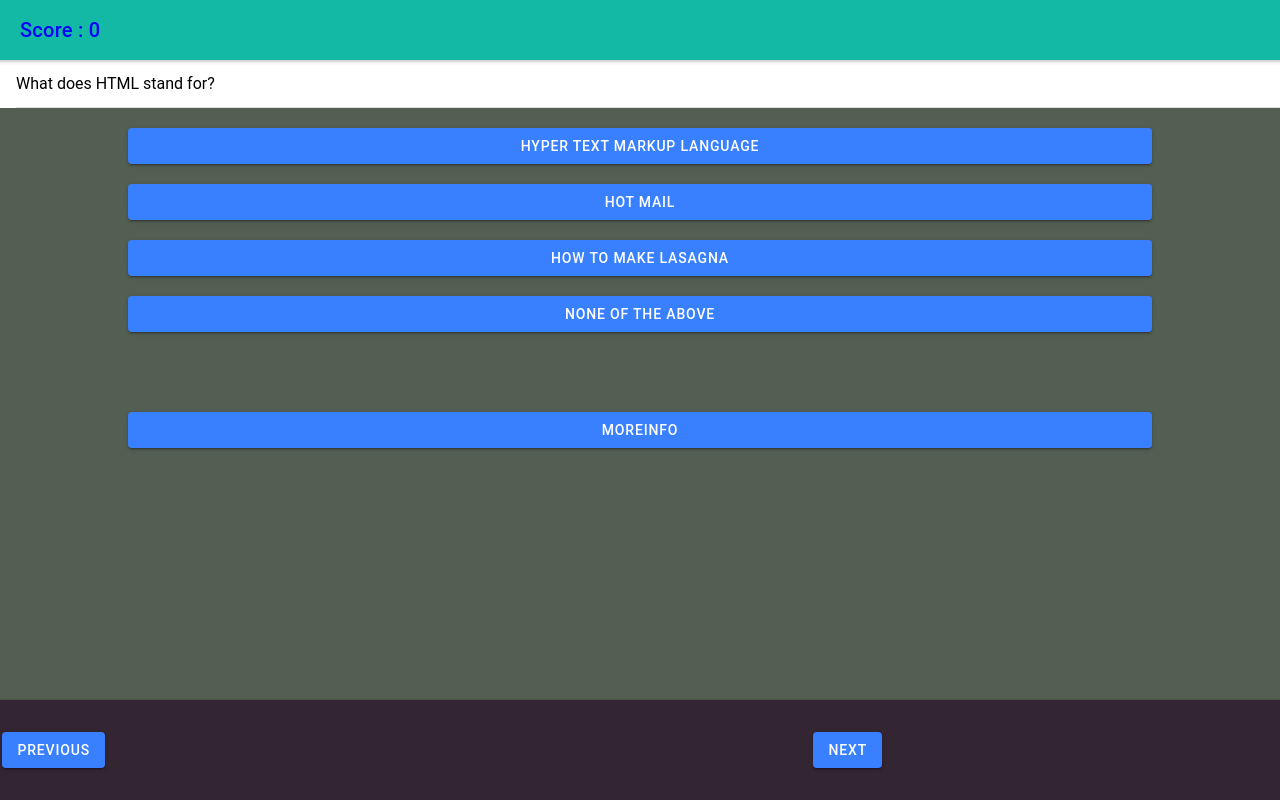
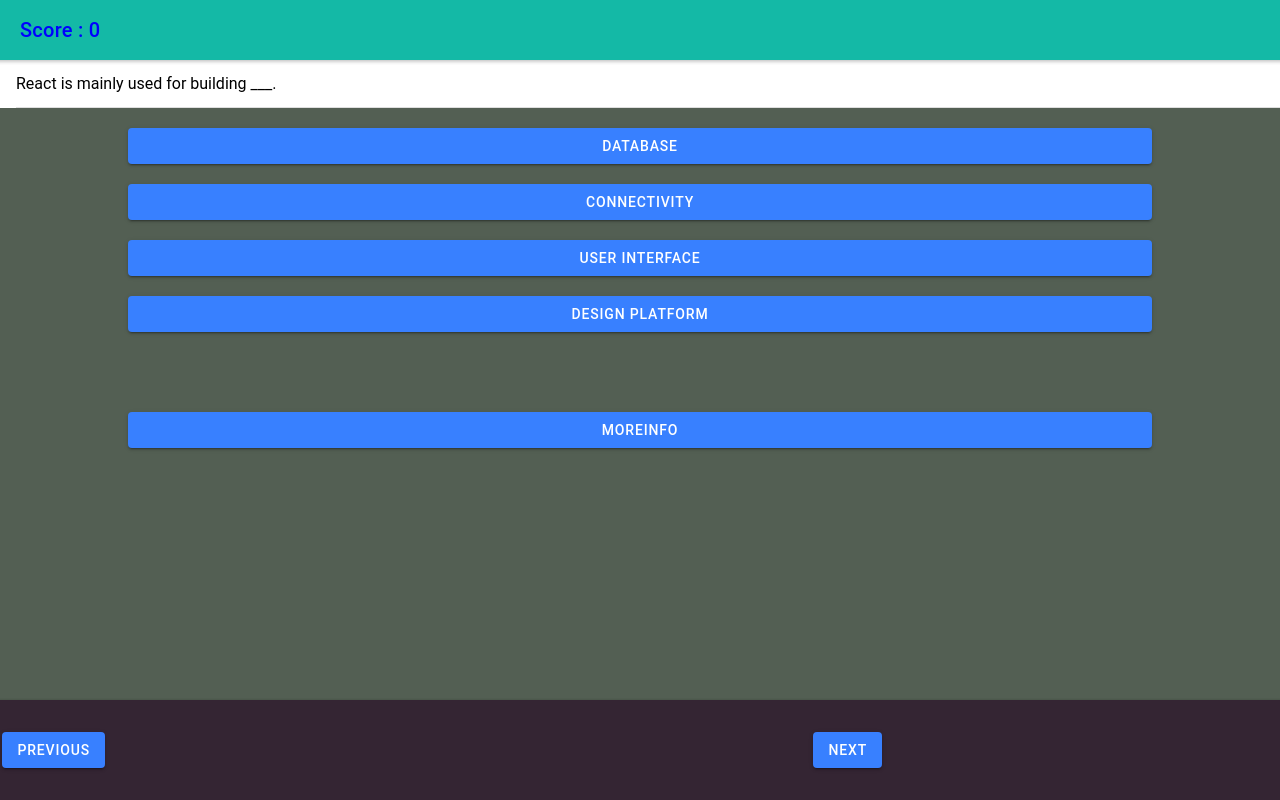
Before and after one commit to bibhasingh/quiz-proj-indv, a React (Create React App) app: page /reactQuestion in a window 1280 px wide. Built offline with nearby package versions, Linux system fonts and the light colour scheme.

Commit message:
second commit

```diff
--- a/src/pages/Question.tsx
+++ b/src/pages/Question.tsx
@@ -41,37 +41,120 @@
   ];
   const cssQuestionSet = [
     {
-      question: "What does HTML stand for?",
-      option1: "Hyper Text Markup Language",
-      option2: "Hot Mail",
-      option3: "How to Make Lasagna",
+      question: " CSS stands for ______",
+      option1: "Color Style Sheets",
+      option2: "Cascade Sheets Style",
+      option3: "Cascade Style Sheet",
+      option4: "Cascading Style Sheets",
+      moreInfo: "https://www.w3schools.com/html/html_css.asp",
+      answer: "Cascade Style Sheet",
+    },
+    {
+      question: " Which tag is used to embed CSS in HTML document?",
+      option1: "<CSS>",
+      option2: "<!DOCTYPE html>",
+      option3: "<script>",
+      option4: "<style>",
+      moreInfo: "https://www.w3schools.com/css/css_intro.asp",
+      answer: "<style>",
+    },
+    {
+      question: " The <link> tag goes inside",
+      option1: "the title section",
+      option2: "the head section",
+      option3: "the body section",
       option4: "None of the above",
-      moreInfo: "https://www.w3schools.com/html/",
-      answer: "Hyper Text Markup Language",
+      moreInfo: "https://www.w3schools.com/css/css_howto.asp",
+      answer: "the head section",
+    },
+    {
+      question: " What CSS define in HTML ?",
+      option1: "How to send HTML elements",
+      option2: "How to save HTML elements",
+      option3: "How to display HTML elements",
+      option4: "How to made HTML elements",
+      moreInfo: "https://www.w3schools.com/css/css_howto.asp",
+      answer: "How to display HTML elements",
     },
   ];
 
   const javaScriptQuestionSet = [
     {
-      question: "What does HTML stand for?",
-      option1: "Hyper Text Markup Language",
-      option2: "Hot Mail",
-      option3: "How to Make Lasagna",
+      question: "Javascript is a _____ language.",
+      option1: "Programming",
+      option2: "Application",
+      option3: "Scripting",
       option4: "None of the above",
-      moreInfo: "https://www.w3schools.com/html/",
-      answer: "Hyper Text Markup Language",
+      moreInfo: "https://www.w3schools.com/js/js_intro.asp",
+      answer: "Scripting",
+    },
+    {
+      question: "JavaScript is a _____ Side Scripting Language.",
+      option1: "Server",
+      option2: "Browser",
+      option3: "ISP",
+      option4: "None of the above",
+      moreInfo: "https://www.w3schools.com/js/js_whereto.asp",
+      answer: "Browser",
+    },
+    {
+      question: "Which of the following purpose, JavaScript is designed for ?",
+      option1: "To Execute Query Related to DB on Server",
+      option2: "To Style HTML Pages",
+      option3: "To Perform Server Side Scripting Operation",
+      option4: "To add interactivity to HTML Pages.",
+      moreInfo: "https://www.w3schools.com/js/js_whereto.asp",
+      answer: "To add interactivity to HTML Pages.",
+    },
+    {
+      question: "JavaScript can be written",
+      option1: "directly on the Server Script",
+      option2: "directly into HTML pages",
+      option3: "All of the above",
+      option4: "None of the above",
+      moreInfo: "https://www.w3schools.com/js/js_whereto.asp",
+      answer: "All of the above.",
     },
   ];
 
   const reactQuestionSet = [
     {
-      question: "What does HTML stand for?",
-      option1: "Hyper Text Markup Language",
-      option2: "Hot Mail",
-      option3: "How to Make Lasagna",
-      option4: "None of the above",
-      moreInfo: "https://www.w3schools.com/html/",
-      answer: "Hyper Text Markup Language",
+      question: "React is mainly used for building ___.",
+      option1: "Database",
+      option2: "Connectivity",
+      option3: "User interface",
+      option4: "Design Platform",
+      moreInfo: "https://www.w3schools.com/react/react_intro.asp",
+      answer: "User interface",
+    },
+    {
+      question: "The lifecycle methods are mainly used for ___.",
+      option1: "keeping track of event history",
+      option2: "enhancing components",
+      option3: "freeing up resources",
+      option4: "none of the above",
+      moreInfo: "https://www.w3schools.com/react/react_components.asp",
+      answer: "keeping track of event history",
+    },
+    {
+      question:
+        "___ can be done while multiple elements need to be returned from a component.",
+      option1: "Abstraction",
+      option2: "Packing",
+      option3: "Insulation",
+      option4: "Wrapping",
+      moreInfo: "https://www.w3schools.com/react/react_components.asp",
+      answer: "Wrapping",
+    },
+    {
+      question:
+        "Which is the right way of accessing a function fetch() from an h1 element in JSX?",
+      option1: "<h1>{fetch()}</h1>",
+      option2: "<h1>%{fetch()}</h1>",
+      option3: "<h1>{fetch}</h1>",
+      option4: "<h1>:{fetch}</h1>",
+      moreInfo: "https://www.w3schools.com/react/react_events.asp",
+      answer: "<h1>{fetch()}</h1>",
     },
   ];
 
```
